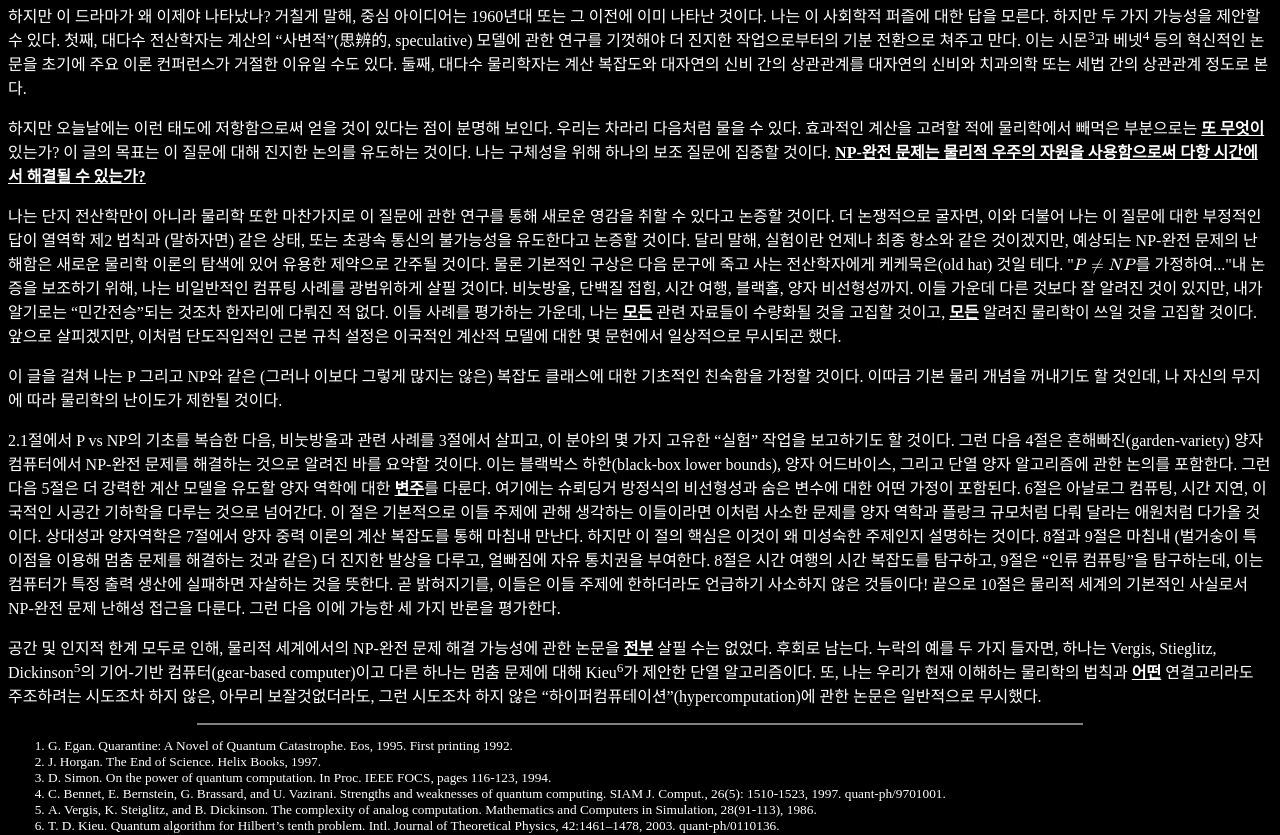
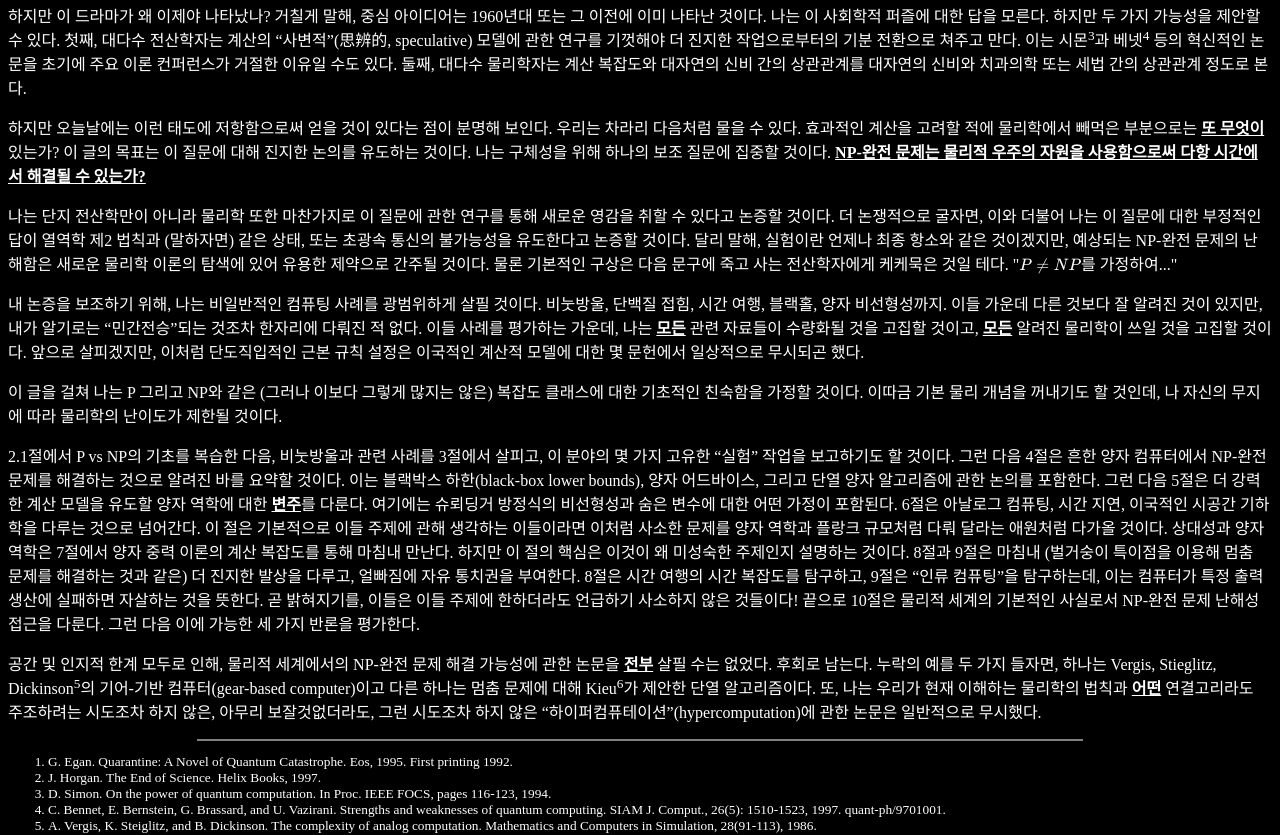
Before and after one commit to SUNBEAMktw/Aaronson_NP_Physical, a plain HTML site: page 1.html in a window 1280 px wide. Shown: the part 697-1532 px from the top of the page. Drawn offline with nearby package versions, Linux system fonts and the light colour scheme; some packages are replaced by stand-ins of ours.

Commit message:
Update 1.html

```diff
--- a/1.html
+++ b/1.html
@@ -48,10 +48,10 @@
   <p>과학 저술가 John Horgan<sup>2</sup>에 따르면 기초 과학은 끝에 다다르고 있다. 이 주장에 토론해야 한다면, 내 논증은 하나의 사실에 강하게 의존할 것이다. <u><b>양자 컴퓨터가 정수를 다항 시간에 인수분해할 수 있다는 것이 알려진 지 아직 10년밖에 안 됐다.</b></u> (선입견 없이) 말하자면, 내 의견은 이렇다. 한편으로는 컴퓨터에 관한 우리의 가장 뿌리 깊은 직관과 다른 한편으로는 물리적 세계에 대한 우리의 가장 잘 확립된 이론 사이에서 양자 컴퓨팅이 강제한 결판, 이 결판은, 우리 시대의 가장 신나는 과학적 극(劇, drama) 가운데 하나를 형성한다.</p>
   <p>하지만 이 드라마가 왜 이제야 나타났나? 거칠게 말해, 중심 아이디어는 1960년대 또는 그 이전에 이미 나타난 것이다. 나는 이 사회학적 퍼즐에 대한 답을 모른다. 하지만 두 가지 가능성을 제안할 수 있다. 첫째, 대다수 전산학자는 계산의 “사변적”(思辨的, speculative) 모델에 관한 연구를 기껏해야 더 진지한 작업으로부터의 기분 전환으로 쳐주고 만다. 이는 시몬<sup>3</sup>과 베넷<sup>4</sup> 등의 혁신적인 논문을 초기에 주요 이론 컨퍼런스가 거절한 이유일 수도 있다. 둘째, 대다수 물리학자는 계산 복잡도와 대자연의 신비 간의 상관관계를 대자연의 신비와 치과의학 또는 세법 간의 상관관계 정도로 본다.</p>
   <p>하지만 오늘날에는 이런 태도에 저항함으로써 얻을 것이 있다는 점이 분명해 보인다. 우리는 차라리 다음처럼 물을 수 있다. 효과적인 계산을 고려할 적에 물리학에서 빼먹은 부분으로는 <b><u>또 무엇이</u></b> 있는가? 이 글의 목표는 이 질문에 대해 진지한 논의를 유도하는 것이다. 나는 구체성을 위해 하나의 보조 질문에 집중할 것이다. <u><b>NP-완전 문제는 물리적 우주의 자원을 사용함으로써 다항 시간에서 해결될 수 있는가?</b></u></p>
-  <p>나는 단지 전산학만이 아니라 물리학 또한 마찬가지로 이 질문에 관한 연구를 통해 새로운 영감을 취할 수 있다고 논증할 것이다. 더 논쟁적으로 굴자면, 이와 더불어 나는 이 질문에 대한 부정적인 답이 열역학 제2 법칙과 (말하자면) 같은 상태, 또는 초광속 통신의 불가능성을 유도한다고 논증할 것이다. 달리 말해, 실험이란 언제나 최종 항소와 같은 것이겠지만, 예상되는 NP-완전 문제의 난해함은 새로운 물리학 이론의 탐색에 있어 유용한 제약으로 간주될 것이다. 물론 기본적인 구상은 다음 문구에 죽고 사는 전산학자에게 케케묵은(old hat) 것일 테다. "$P\neq NP$를 가정하여..."</
+  <p>나는 단지 전산학만이 아니라 물리학 또한 마찬가지로 이 질문에 관한 연구를 통해 새로운 영감을 취할 수 있다고 논증할 것이다. 더 논쟁적으로 굴자면, 이와 더불어 나는 이 질문에 대한 부정적인 답이 열역학 제2 법칙과 (말하자면) 같은 상태, 또는 초광속 통신의 불가능성을 유도한다고 논증할 것이다. 달리 말해, 실험이란 언제나 최종 항소와 같은 것이겠지만, 예상되는 NP-완전 문제의 난해함은 새로운 물리학 이론의 탐색에 있어 유용한 제약으로 간주될 것이다. 물론 기본적인 구상은 다음 문구에 죽고 사는 전산학자에게 케케묵은 것일 테다. "$P\neq NP$를 가정하여..."</p>
   <p>내 논증을 보조하기 위해, 나는 비일반적인 컴퓨팅 사례를 광범위하게 살필 것이다. 비눗방울, 단백질 접힘, 시간 여행, 블랙홀, 양자 비선형성까지. 이들 가운데 다른 것보다 잘 알려진 것이 있지만, 내가 알기로는 “민간전승”되는 것조차 한자리에 다뤄진 적 없다. 이들 사례를 평가하는 가운데, 나는 <b><u>모든</u></b> 관련 자료들이 수량화될 것을 고집할 것이고, <b><u>모든</u></b> 알려진 물리학이 쓰일 것을 고집할 것이다. 앞으로 살피겠지만, 이처럼 단도직입적인 근본 규칙 설정은 이국적인 계산적 모델에 대한 몇 문헌에서 일상적으로 무시되곤 했다.</p>
   <p>이 글을 걸쳐 나는 P 그리고 NP와 같은 (그러나 이보다 그렇게 많지는 않은) 복잡도 클래스에 대한 기초적인 친숙함을 가정할 것이다. 이따금 기본 물리 개념을 꺼내기도 할 것인데, 나 자신의 무지에 따라 물리학의 난이도가 제한될 것이다.</p>
-  <p>2.1절에서 P vs NP의 기초를 복습한 다음, 비눗방울과 관련 사례를 3절에서 살피고, 이 분야의 몇 가지 고유한 “실험” 작업을 보고하기도 할 것이다. 그런 다음 4절은 흔해빠진(garden-variety) 양자 컴퓨터에서 NP-완전 문제를 해결하는 것으로 알려진 바를 요약할 것이다. 이는 블랙박스 하한(black-box lower bounds), 양자 어드바이스, 그리고 단열 양자 알고리즘에 관한 논의를 포함한다. 그런 다음 5절은 더 강력한 계산 모델을 유도할 양자 역학에 대한 <b><u>변주</u></b>를 다룬다. 여기에는 슈뢰딩거 방정식의 비선형성과 숨은 변수에 대한 어떤 가정이 포함된다. 6절은 아날로그 컴퓨팅, 시간 지연, 이국적인 시공간 기하학을 다루는 것으로 넘어간다. 이 절은 기본적으로 이들 주제에 관해 생각하는 이들이라면 이처럼 사소한 문제를 양자 역학과 플랑크 규모처럼 다뤄 달라는 애원처럼 다가올 것이다. 상대성과 양자역학은 7절에서 양자 중력 이론의 계산 복잡도를 통해 마침내 만난다. 하지만 이 절의 핵심은 이것이 왜 미성숙한 주제인지 설명하는 것이다. 8절과 9절은 마침내 (벌거숭이 특이점을 이용해 멈춤 문제를 해결하는 것과 같은) 더 진지한 발상을 다루고, 얼빠짐에 자유 통치권을 부여한다. 8절은 시간 여행의 시간 복잡도를 탐구하고, 9절은 “인류 컴퓨팅”을 탐구하는데, 이는 컴퓨터가 특정 출력 생산에 실패하면 자살하는 것을 뜻한다. 곧 밝혀지기를, 이들은 이들 주제에 한하더라도 언급하기 사소하지 않은 것들이다! 끝으로 10절은 물리적 세계의 기본적인 사실로서 NP-완전 문제 난해성 접근을 다룬다. 그런 다음 이에 가능한 세 가지 반론을 평가한다.</p>
+  <p>2.1절에서 P vs NP의 기초를 복습한 다음, 비눗방울과 관련 사례를 3절에서 살피고, 이 분야의 몇 가지 고유한 “실험” 작업을 보고하기도 할 것이다. 그런 다음 4절은 흔한 양자 컴퓨터에서 NP-완전 문제를 해결하는 것으로 알려진 바를 요약할 것이다. 이는 블랙박스 하한(black-box lower bounds), 양자 어드바이스, 그리고 단열 양자 알고리즘에 관한 논의를 포함한다. 그런 다음 5절은 더 강력한 계산 모델을 유도할 양자 역학에 대한 <b><u>변주</u></b>를 다룬다. 여기에는 슈뢰딩거 방정식의 비선형성과 숨은 변수에 대한 어떤 가정이 포함된다. 6절은 아날로그 컴퓨팅, 시간 지연, 이국적인 시공간 기하학을 다루는 것으로 넘어간다. 이 절은 기본적으로 이들 주제에 관해 생각하는 이들이라면 이처럼 사소한 문제를 양자 역학과 플랑크 규모처럼 다뤄 달라는 애원처럼 다가올 것이다. 상대성과 양자역학은 7절에서 양자 중력 이론의 계산 복잡도를 통해 마침내 만난다. 하지만 이 절의 핵심은 이것이 왜 미성숙한 주제인지 설명하는 것이다. 8절과 9절은 마침내 (벌거숭이 특이점을 이용해 멈춤 문제를 해결하는 것과 같은) 더 진지한 발상을 다루고, 얼빠짐에 자유 통치권을 부여한다. 8절은 시간 여행의 시간 복잡도를 탐구하고, 9절은 “인류 컴퓨팅”을 탐구하는데, 이는 컴퓨터가 특정 출력 생산에 실패하면 자살하는 것을 뜻한다. 곧 밝혀지기를, 이들은 이들 주제에 한하더라도 언급하기 사소하지 않은 것들이다! 끝으로 10절은 물리적 세계의 기본적인 사실로서 NP-완전 문제 난해성 접근을 다룬다. 그런 다음 이에 가능한 세 가지 반론을 평가한다.</p>
   <p>공간 및 인지적 한계 모두로 인해, 물리적 세계에서의 NP-완전 문제 해결 가능성에 관한 논문을 <b><u>전부</u></b> 살필 수는 없었다. 후회로 남는다. 누락의 예를 두 가지 들자면, 하나는 Vergis, Stieglitz, Dickinson<sup>5</sup>의 기어-기반 컴퓨터(gear-based computer)이고 다른 하나는 멈춤 문제에 대해 Kieu<sup>6</sup>가 제안한 단열 알고리즘이다. 또, 나는 우리가 현재 이해하는 물리학의 법칙과 <b><u>어떤</u></b> 연결고리라도 주조하려는 시도조차 하지 않은, 아무리 보잘것없더라도, 그런 시도조차 하지 않은 “하이퍼컴퓨테이션”(hypercomputation)에 관한 논문은 일반적으로 무시했다.</p>
 
   <hr width="70%" noshade>
```
